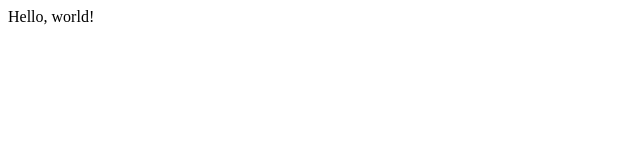
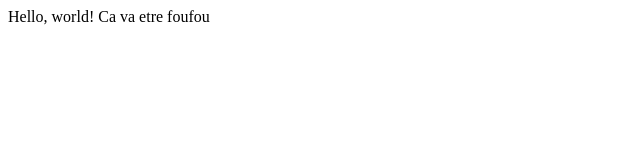
Before and after one commit to benoitpayet/CS50W, a plain HTML site: page index.html in a window 1280 px wide. Shown: the whole page, without its empty margins (0-640 px from the left). Drawn offline with Linux system fonts and the light colour scheme.

Commit message:
Update index.html

```diff
--- a/index.html
+++ b/index.html
@@ -4,6 +4,6 @@
         <title>My Webpage</title>
     </head>
     <body>
-        Hello, world!
+        Hello, world! Ca va etre foufou
     </body>
 </html>
```
